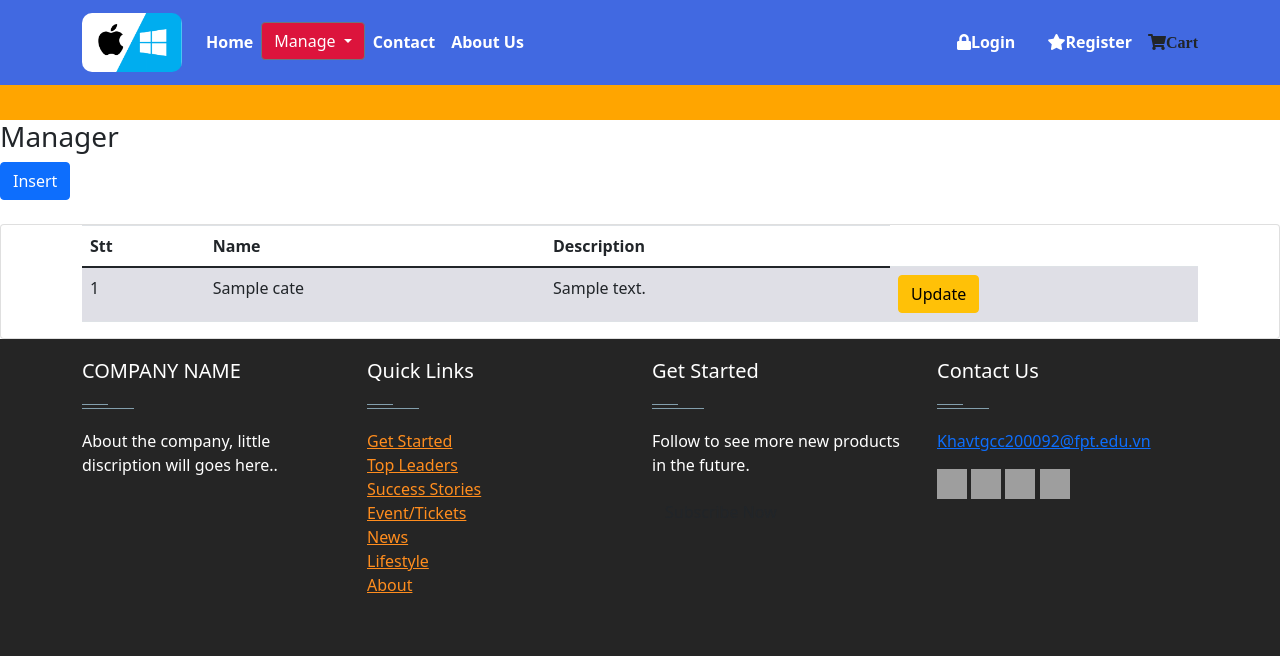
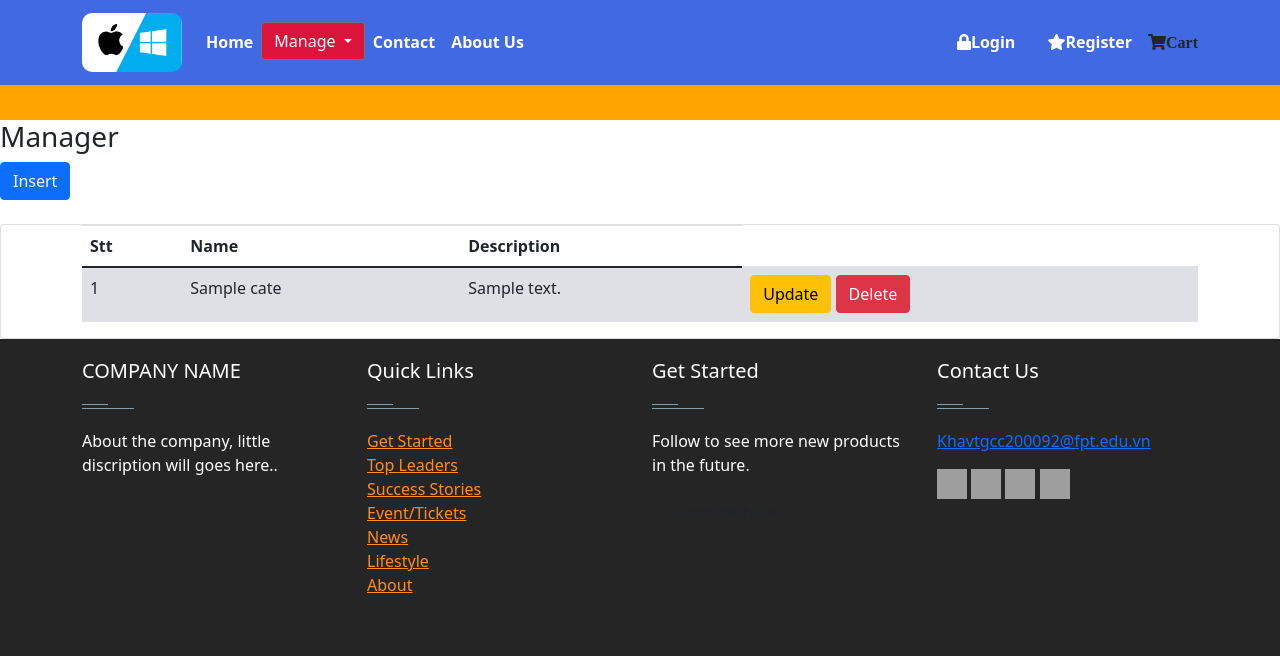
Before and after one commit to ASMProjectWebHL/Asm_Webproject, a Symfony app: template templates/category/index.html.twig in a window 1280 px wide. Shown: the top 656 px of the page. Run offline with Twig, Linux system fonts and the light colour scheme; the template is opened without the code that fills it: most values are stand-ins (such as "Sample title", 1, 10 or a date in 2020); some libraries are stand-ins or nearby versions; grey boxes are pictures that could not be loaded.

Commit message:
Function delete product categories

```diff
--- a/templates/category/index.html.twig
+++ b/templates/category/index.html.twig
@@ -30,7 +30,7 @@
                                   <td>{{ c.description}}</td>
                                   <td>
                                     <a href="{{path('category_edit',{'id':c.id})}}"><button type="button" class="btn btn-warning">Update</button></a>
-                                    {# <a href="{{path('category_delete',{'id':c.id})}}"><button type="button" class="btn btn-danger">Delete</button></a> #}
+                                    <a href="{{path('category_delete',{'id':c.id})}}"><button type="button" class="btn btn-danger">Delete</button></a>
 
                                   </td>
                               </tr>
```
